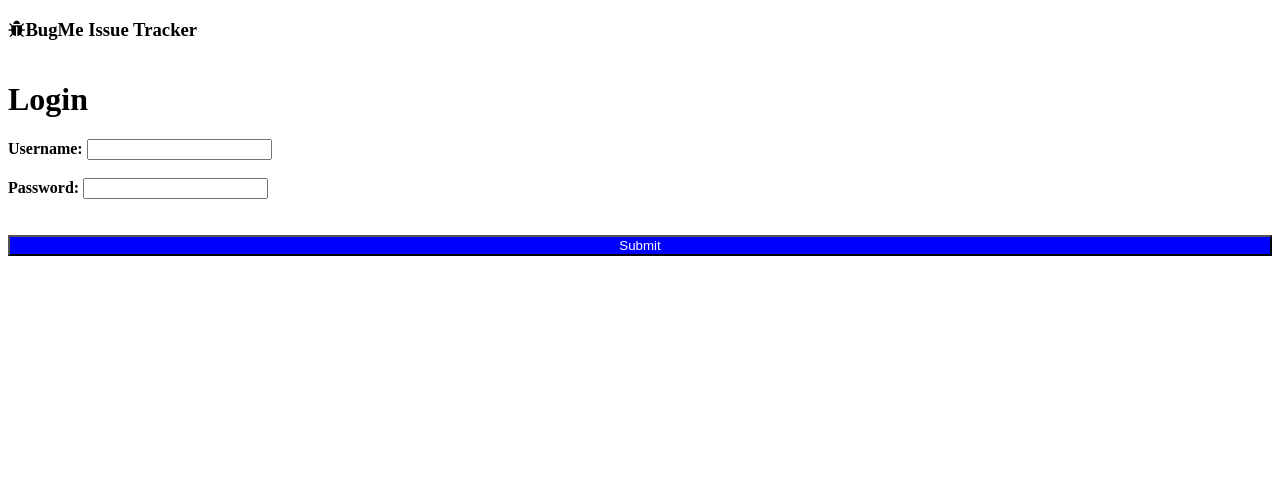
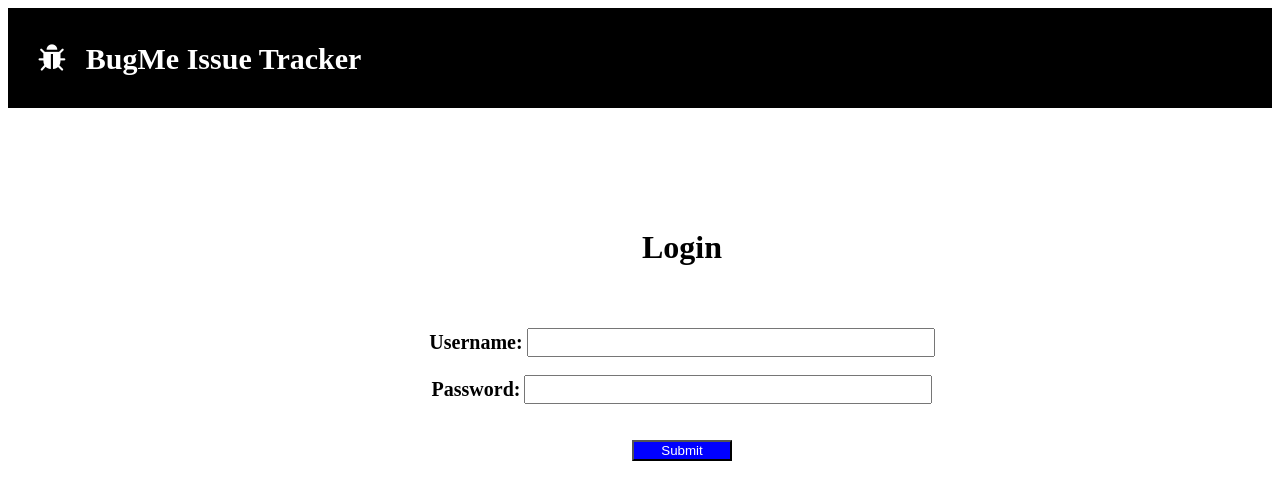
Before and after one commit to daamorgan/Final-Project, a PHP site: page /FirstPage.html in a window 1280 px wide. Shown: the top 500 px of the page. Run offline with PHP 8.4, Linux system fonts and the light colour scheme.

Commit message:
Update styling.css

```diff
--- a/styling.css
+++ b/styling.css
@@ -7,8 +7,9 @@
     grid-area: sidebar;
     background-color: grey;
     width:150px;
+    height:655px;
 }
-    .Container>.Top{
+.Container>.Top,#loginPage{
     color: white;
     background-color: black;
     display:flex;
@@ -21,10 +22,38 @@
         width:500px;
         margin-left: -475px;
 }
-    div.Area1{
+
+.Area1{
         display:flex;
         flex-direction: column;
+        align-items:center;
+        width:75%;
+        margin:100px 200px 0px 200px;
+
 }
+.Center{
+text-align: center;
+}
+
+#LoginTitle{
+    padding-bottom: 40px;
+
+}
+#ProgramName{
+    font-size: 30px;
+}
+.loginbtn{
+    width:100px;
+}
+.loginInput{
+    width:400px;
+    font-size: 20px;
+}
+.loginLabel{
+    font-size: 20px;
+}
+
+
 button{
         color:white;
         background-color: blue;
@@ -37,7 +66,30 @@
     text-decoration: none;
     color: black;
 }
-/*CSS HOME*/
+
+ul{
+    list-style:none;
+    padding:10px;
+    margin:10px;
+}
+
+i{
+padding: 5px;
+}
+
+#powericon{
+    padding-left: 9px;
+
+}
+
+#bugIcon{
+    padding-left:30px;
+    padding-right:20px;
+}
+
+
+
+/*CSS for HOMEPAGE*/
 .filterbtn{
 	background-color: white;
 	color: black;
```
Also changed, not shown: other parts of styling.css (+19 -5 lines). Lines whose indentation alone changed are shown as unchanged.
